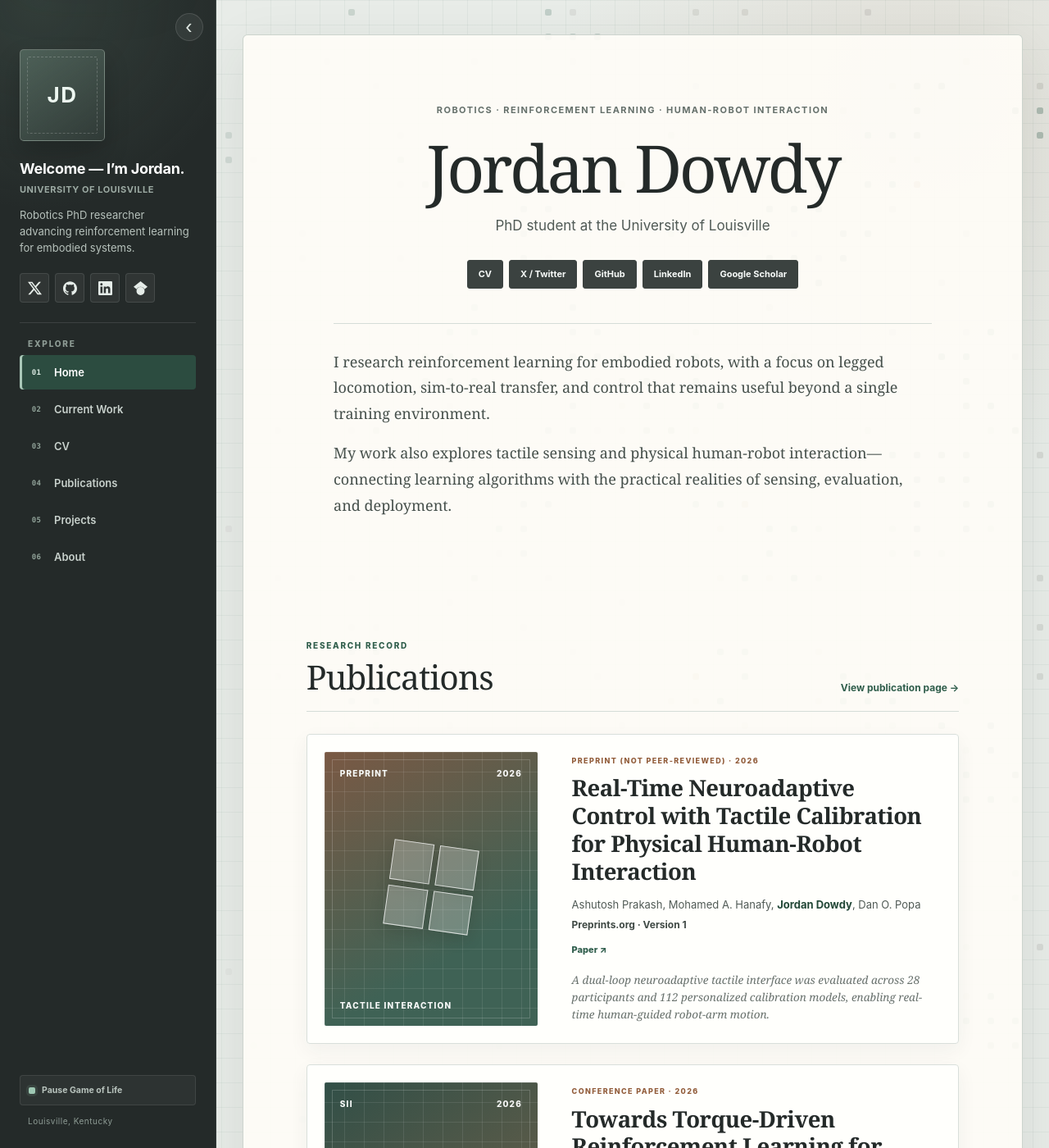
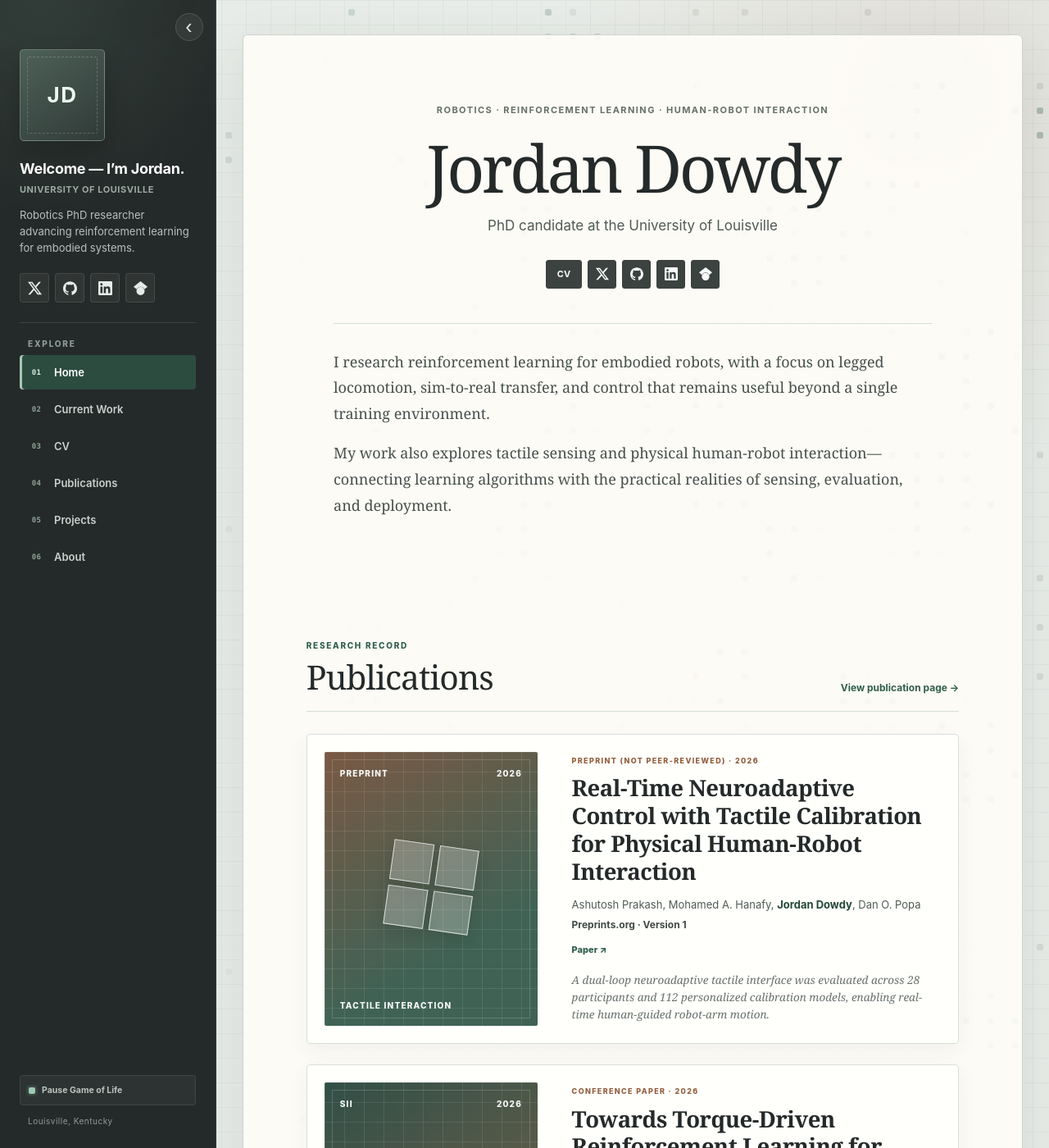
Before and after one commit to Jdowdy05/Jdowdy05.github.io, a Jekyll site: the page built from index.md, in a window 1280 px wide and 1400 px high. Shown: the whole window at 82% size. Built offline with Jekyll 4.4.1, drawn with Linux system fonts in a browser that asks for light colours.

Commit message:
Use social icons and PhD candidate title

```diff
--- a/_config.yml
+++ b/_config.yml
@@ -1,5 +1,5 @@
 title: Jordan Dowdy
-description: PhD student researching reinforcement learning in robotics.
+description: PhD candidate researching reinforcement learning in robotics.
 url: "https://jdowdy05.github.io"
 baseurl: ""
 lang: en_US
--- a/_data/profile.yml
+++ b/_data/profile.yml
@@ -1,7 +1,7 @@
 name: Jordan Dowdy
 first_name: Jordan
 initials: JD
-role: PhD student researching reinforcement learning in robotics.
+role: PhD candidate researching reinforcement learning in robotics.
 affiliation: University of Louisville
 welcome: Welcome — I’m Jordan.
 short_bio: Robotics PhD researcher advancing reinforcement learning for embodied systems.
--- a/assets/css/main.scss
+++ b/assets/css/main.scss
@@ -572,6 +572,19 @@ a {
   transform: translateY(-1px);
 }
 
+.profile-actions a.profile-actions__social {
+  width: 35px;
+  min-width: 35px;
+  padding: 0;
+  justify-content: center;
+}
+
+.profile-actions__social svg {
+  width: 16px;
+  height: 16px;
+  fill: currentColor;
+}
+
 .academic-intro__copy {
   max-width: 730px;
   margin: 42px auto 0;
@@ -1844,10 +1857,16 @@ a {
 }
 
 @media (max-width: 440px) {
-  .profile-actions a {
+  .profile-actions__cv {
     padding-right: 10px;
     padding-left: 10px;
     font-size: 10px;
+  }
+
+  .profile-actions a.profile-actions__social {
+    width: 44px;
+    min-width: 44px;
+    padding: 0;
   }
 
   .publication-card__media {
--- a/index.md
+++ b/index.md
@@ -1,18 +1,20 @@
 ---
 title: Home
-description: Jordan Dowdy is a PhD student researching reinforcement learning in robotics at the University of Louisville.
+description: Jordan Dowdy is a PhD candidate researching reinforcement learning in robotics at the University of Louisville.
 permalink: /
 ---
 
 <header class="academic-intro">
   <p class="academic-intro__kicker">Robotics · Reinforcement learning · Human-robot interaction</p>
   <h1>Jordan Dowdy</h1>
-  <p class="academic-intro__role">PhD student at the University of Louisville</p>
+  <p class="academic-intro__role">PhD candidate at the University of Louisville</p>
 
   <div class="profile-actions" role="group" aria-label="Profile links">
-    <a href="{{ '/cv/' | relative_url }}">CV</a>
+    <a class="profile-actions__cv" href="{{ '/cv/' | relative_url }}">CV</a>
     {% for social in site.data.profile.social %}
-      <a href="{{ social.url | escape }}" target="_blank" rel="noopener noreferrer" aria-label="{{ social.label | escape }} (opens in a new tab)">{{ social.label }}</a>
+      <a class="profile-actions__social" href="{{ social.url | escape }}" target="_blank" rel="noopener noreferrer" aria-label="{{ social.label | escape }} (opens in a new tab)" title="{{ social.label | escape }}">
+        {% include icon.html name=social.icon %}
+      </a>
     {% endfor %}
   </div>
 
```
Also changed, not shown: about.md (+1 -1 lines), cv.md (+1 -1 lines).
